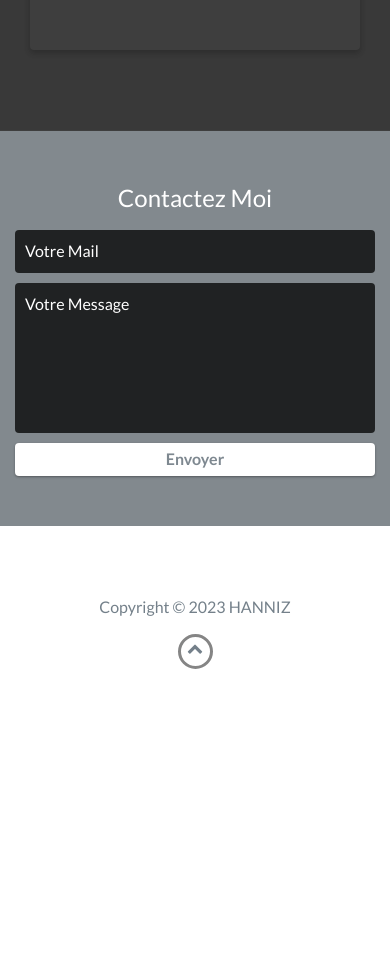
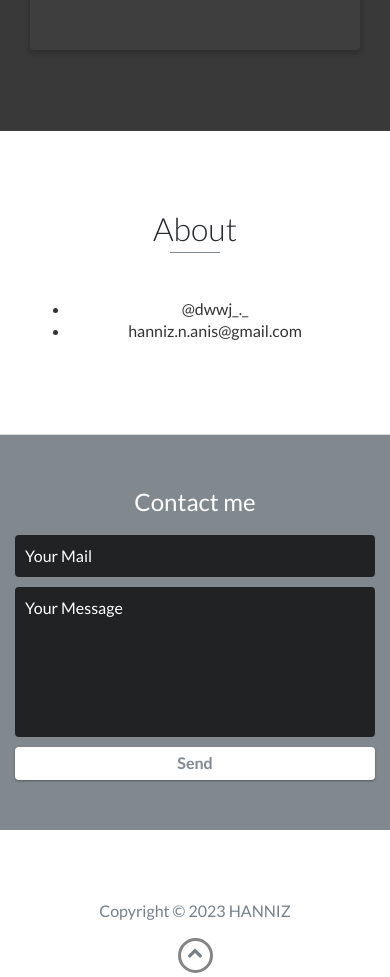
Before and after one commit to AnisHanniz/Artfolio, a website: page index.html in a window 390 px wide. Shown: the part 4260-5237 px from the top of the page. Before the commit the page ends 4979 px from the top, so only its background shows below. Drawn offline with nearby package versions, Linux system fonts and the light colour scheme.

Commit message:
Add files via upload

```diff
--- a/index.html
+++ b/index.html
@@ -25,7 +25,7 @@
         </div>
         <ul id="menu" class="shadow">
             <li>
-                <a href="#about">À Propos</a>
+                <a href="#about">About</a>
             </li>
             <li>
                 <a href="#contact">Contact</a>
@@ -125,15 +125,32 @@
         </div>
     </div>
     <!-- End #projects -->
-
+<div id="about">
+    <div class="container">
+        <div class="row">
+            <div class="col-md-4">
+                <h2 class="heading">About</h2>
+            </div>
+            <div class="col-md-8">
+                <ul>
+                    <li>@dwwj_._
+                    </li>
+                    <li>hanniz.n.anis@gmail.com
+                    </li>
+                </ul>
+            </div>
+        </div>
+    </div>
+</div>
+<!-- End #about -->
     <div id="contact">
-        <h2>Contactez Moi</h2>
+        <h2>Contact me</h2>
         <div id="contact-form">
             <form method="POST" action="https://formspree.io/f/moqzvgnp">
                 <input type="hidden" name="_subject" value="Contact request from personal website" />
-                <input type="email" name="_replyto" placeholder="Votre Mail" required>
-                <textarea name="message" placeholder="Votre Message" required></textarea>
-                <button type="submit">Envoyer</button>
+                <input type="email" name="_replyto" placeholder="Your Mail" required>
+                <textarea name="message" placeholder="Your Message" required></textarea>
+                <button type="submit">Send</button>
             </form>
         </div>
         <!-- End #contact-form -->
```
